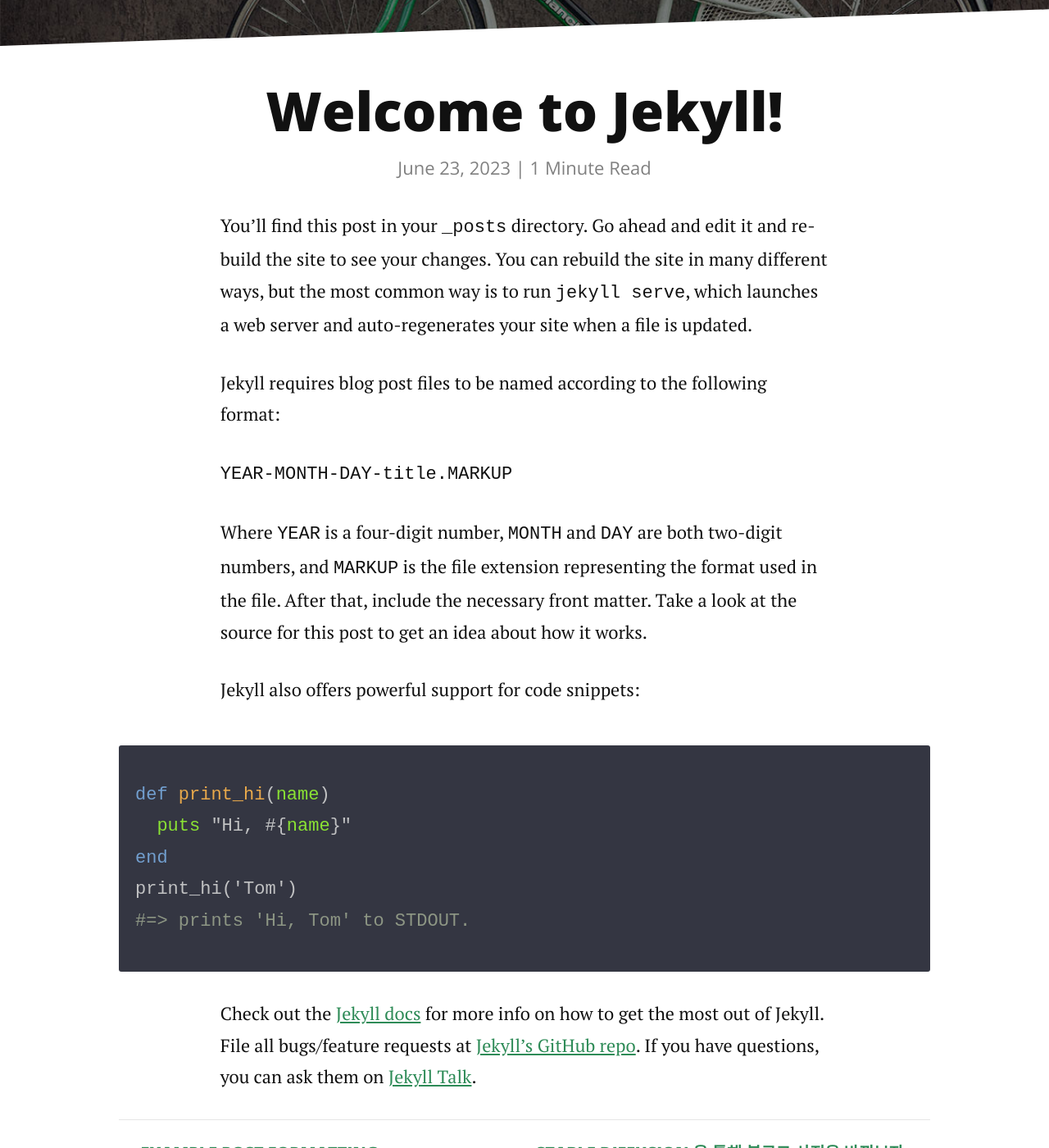
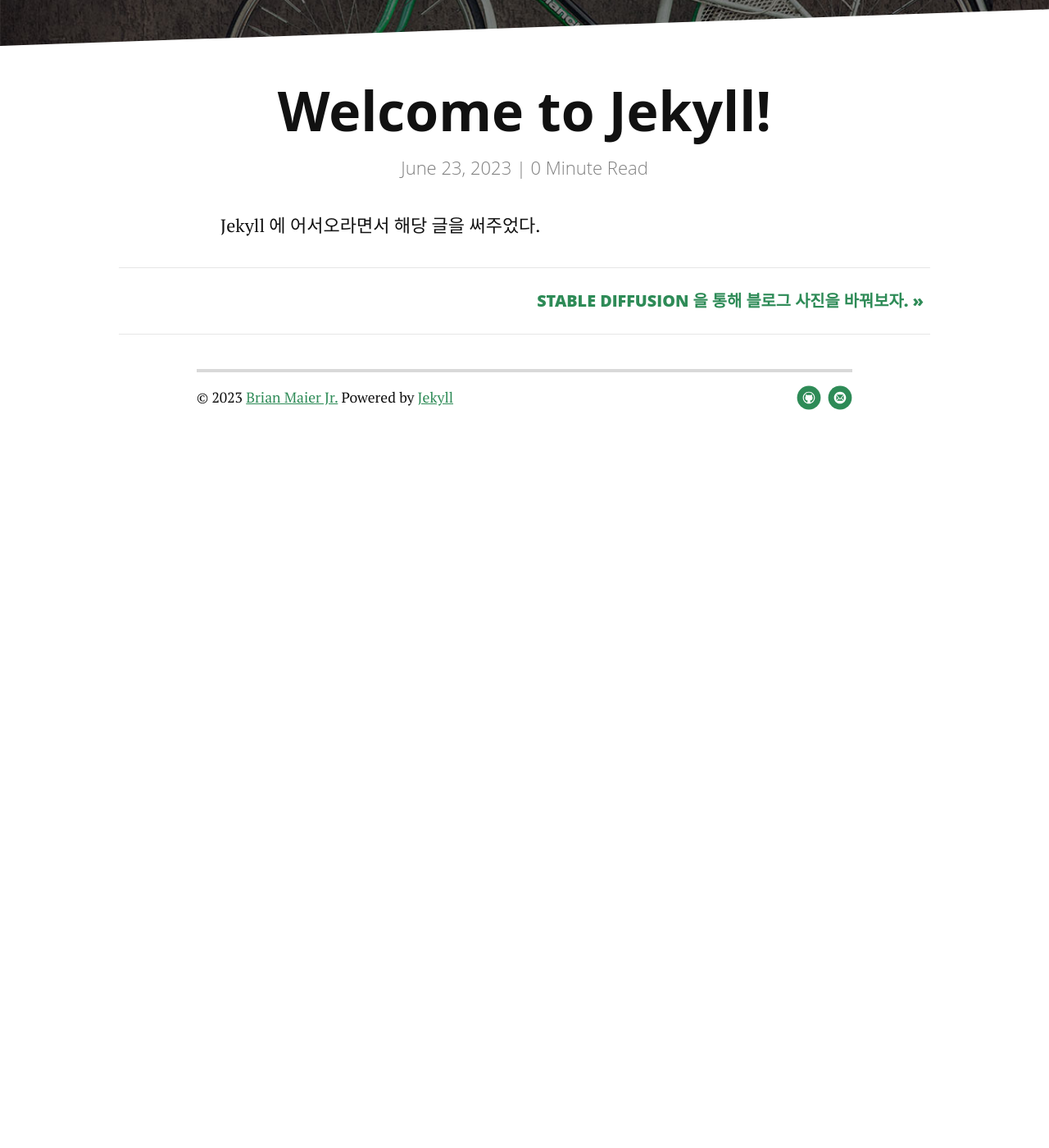
Before and after one commit to CodingPythonMan/CodingPythonMan.github.io, a Jekyll site: the page built from _posts/2023-06-23-welcome-to-jekyll.markdown, in a window 1280 px wide and 1400 px high, scrolled down 262 px. Shown: the whole window at 82% size. Built offline with Jekyll 4.4.1, drawn with Linux system fonts in a browser that asks for light colours; nearby versions of some CDN libraries; comment, search, counter and statistics services are not loaded; after the commit the page ends 900 px from its top, so only the background shows below that.

Commit message:
글자체 바꾸어서 업로드

```diff
--- a/_posts/2023-06-23-welcome-to-jekyll.markdown
+++ b/_posts/2023-06-23-welcome-to-jekyll.markdown
@@ -4,25 +4,8 @@
 date:   2023-06-23 10:54:39 +0900
 categories: jekyll update
 ---
-You’ll find this post in your `_posts` directory. Go ahead and edit it and re-build the site to see your changes. You can rebuild the site in many different ways, but the most common way is to run `jekyll serve`, which launches a web server and auto-regenerates your site when a file is updated.
 
-Jekyll requires blog post files to be named according to the following format:
-
-`YEAR-MONTH-DAY-title.MARKUP`
-
-Where `YEAR` is a four-digit number, `MONTH` and `DAY` are both two-digit numbers, and `MARKUP` is the file extension representing the format used in the file. After that, include the necessary front matter. Take a look at the source for this post to get an idea about how it works.
-
-Jekyll also offers powerful support for code snippets:
-
-{% highlight ruby %}
-def print_hi(name)
-  puts "Hi, #{name}"
-end
-print_hi('Tom')
-#=> prints 'Hi, Tom' to STDOUT.
-{% endhighlight %}
-
-Check out the [Jekyll docs][jekyll-docs] for more info on how to get the most out of Jekyll. File all bugs/feature requests at [Jekyll’s GitHub repo][jekyll-gh]. If you have questions, you can ask them on [Jekyll Talk][jekyll-talk].
+Jekyll 에 어서오라면서 해당 글을 써주었다.
 
 [jekyll-docs]: https://jekyllrb.com/docs/home
 [jekyll-gh]:   https://github.com/jekyll/jekyll
--- a/_posts/2023-06-26-Stable-Diffusion이-요즘-그렇게-유명하다는데.markdown
+++ b/_posts/2023-06-26-Stable-Diffusion이-요즘-그렇게-유명하다는데.markdown
@@ -7,4 +7,8 @@
 어떻게 써볼 것인가... 고민이 많지만 우선 쓰고 고민해도 늦지 않는다고 생각했다.
 우선 Jekyll 을 시작한 이상, 여러 명령어들을 알고 써야한다고 생각한다.
 
-익숙하지가 않아서 잘 모르겠네...
+익숙하지가 않아서 잘 모르겠네... 하지만 우선 먼저 리소스들을 다 만들고 시작하는게 낫겟지?
+
+[참고했던 블로그](https://dingdo.tistory.com/1052)
+
+[Easy Diffusion Github 주소](https://github.com/easydiffusion/easydiffusion)
--- a/assets/css/style.scss
+++ b/assets/css/style.scss
@@ -5,7 +5,7 @@
 @import "normalize";
 
 // Import fonts from Google
-@import url(https://fonts.googleapis.com/css?family=Open+Sans:300,400,800);
+@import url(https://fonts.googleapis.com/css2?family=Noto+Sans+KR&display=swap,400,800);
 @import url(https://fonts.googleapis.com/css?family=PT+Serif:400,700,400italic,700italic);
 
 // Site configuration
```
Also changed, not shown: _posts/2014-12-10-test-post.markdown (deleted, +0 -17 lines), _posts/2014-12-11-image-in-post.markdown (deleted, +0 -19 lines), _posts/2014-12-12-figure-with-caption.markdown (deleted, +0 -30 lines), _posts/2014-12-13-code-snippet.markdown (deleted, +0 -22 lines), _posts/2014-12-14-featured-image.markdown (deleted, +0 -18 lines), _posts/2014-12-15-example-post-formatting.markdown (deleted, +0 -65 lines), _posts/2023-06-28-글자체랑-여러-불편사항들을-고쳐보자.markdown (added, +7 -0 lines).
